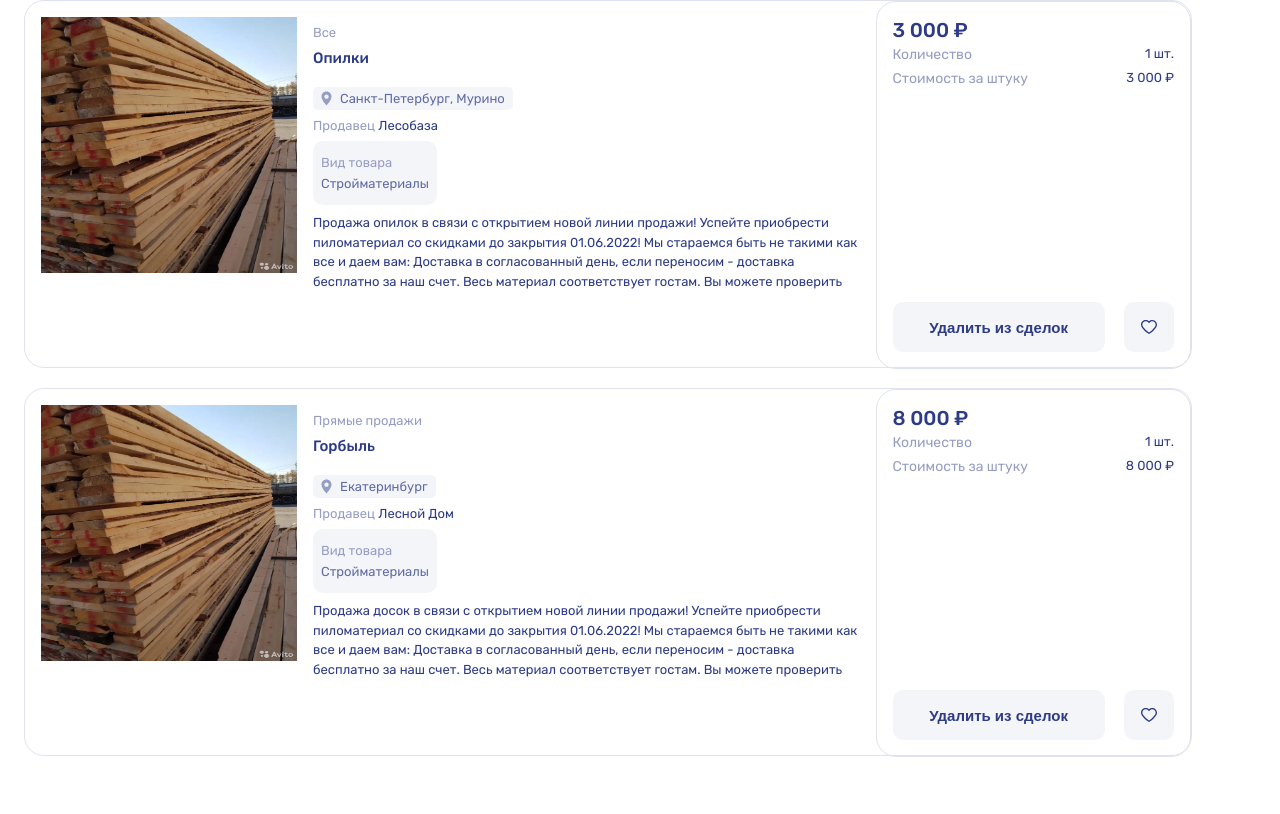
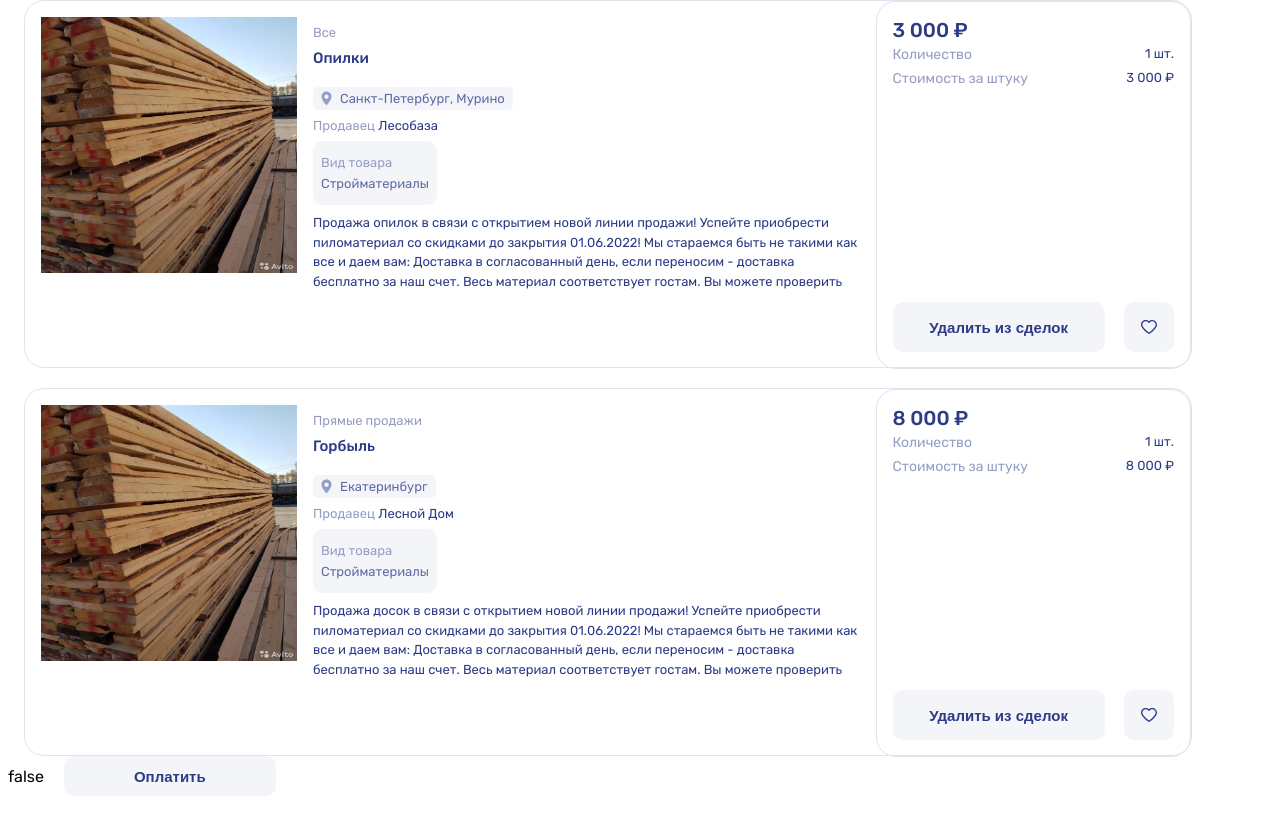
Before and after one commit to nasty23-star/store, a Vue app: page /deals in a window 1280 px wide. Shown: the part 1458-2272 px from the top of the page. Before the commit the page ends 2222 px from the top, so only its background shows below. Built offline with nearby package versions, Linux system fonts and the light colour scheme; the HTML template or start-up script is replaced by a standard one.

Commit message:
Добавила кнопку оплатить и дизейбл кнопки после нажатия

```diff
--- a/src/views/DealsView.vue
+++ b/src/views/DealsView.vue
@@ -73,6 +73,12 @@ const toggleFavourite = (cardId: number) => {
 const searchInfo = (query: string) => {
   search.value = query
 }
+
+const disabled = ref(false)
+
+const payDeal = () => {
+  disabled.value = true
+}
 </script>
 
 <template>
@@ -106,6 +112,8 @@ const searchInfo = (query: string) => {
         @toggle-favourite="toggleFavourite"
       ></TheCard>
     </div>
+    {{ disabled }}
+    <button class="button-pay" :disabled="disabled" @click="payDeal">Оплатить</button>
   </div>
 </template>
 
@@ -156,4 +164,9 @@ const searchInfo = (query: string) => {
 .button-pay:hover {
   background-color: #e0e3ee;
 }
+
+.button-pay:disabled {
+  opacity: 0.5;
+  pointer-events: none;
+}
 </style>
```
